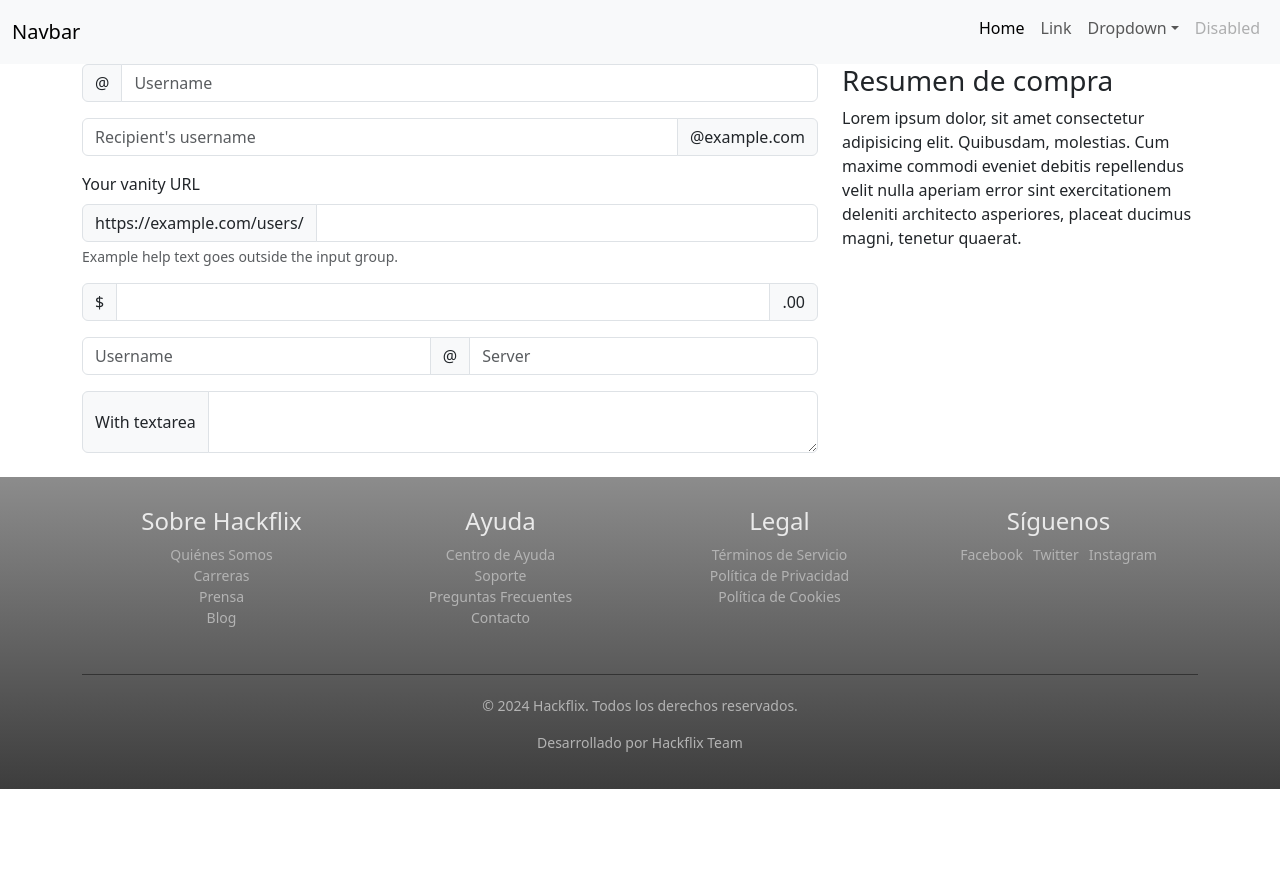
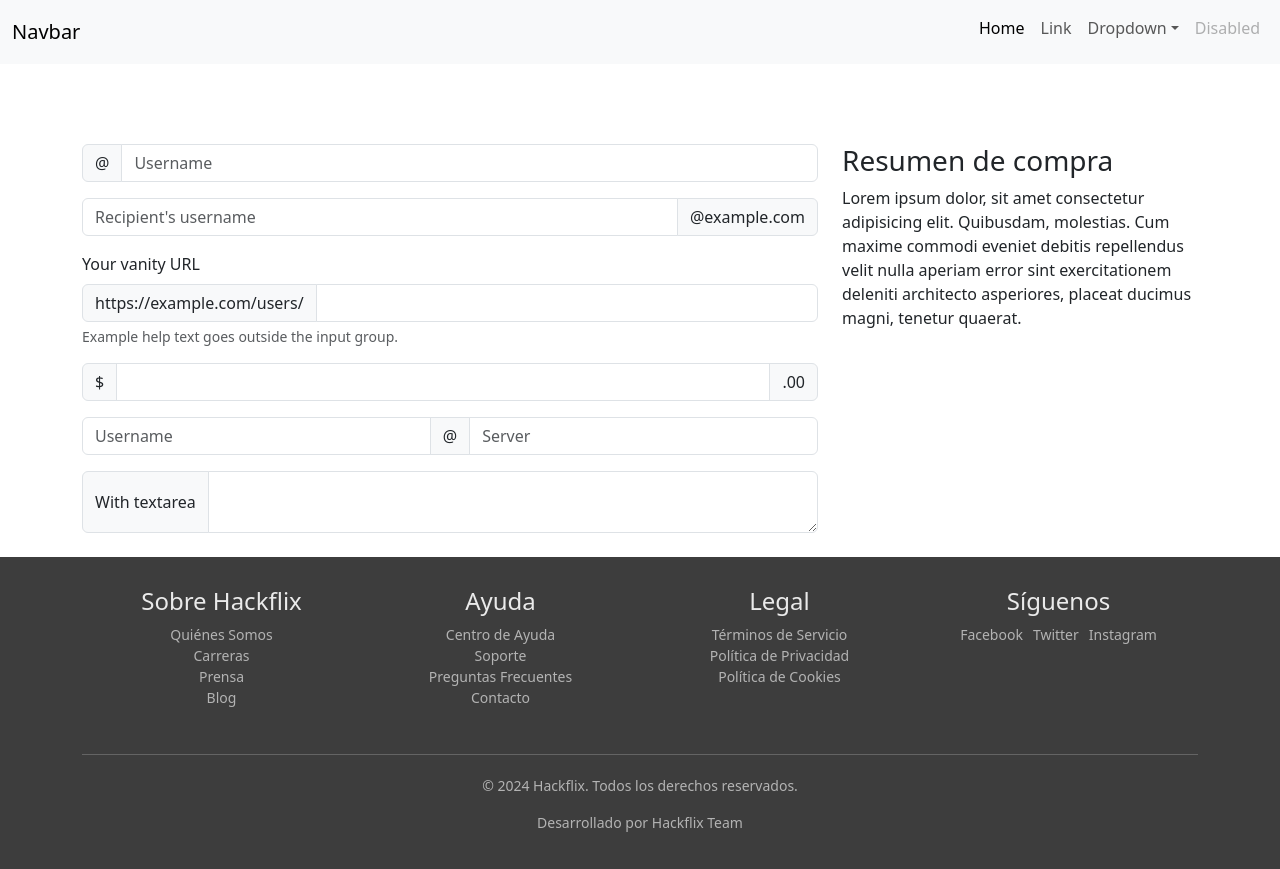
Before and after one commit to DemianVille/ProyectoFinDeAnio-Front-End, a React (Vite) app: page /cart in a window 1280 px wide. Before the commit the page ends 800 px from the top, so only its background shows below. Built offline with nearby package versions, Linux system fonts and the light colour scheme.

Commit message:
img folder

```diff
--- a/src/App.css
+++ b/src/App.css
@@ -9,6 +9,15 @@ footer {
 } */
 
 /* clases provisionales */
+
+/* navBar */
+
+.navPosition{
+  position: fixed;
+  width: 100%;
+  top: 0;
+  z-index: 1;
+}
 
 .navBar {
   display: flex;
@@ -28,6 +37,12 @@ footer {
   border-radius: 0 7px 7px 0;
 }
 
+/* body */
+
+.body{
+  margin-top: 5rem;
+}
+
 .altura {
   height: 20rem;
   background-color: blueviolet;
@@ -36,7 +51,7 @@ footer {
 /* Footer */
 
 .footer {
-  background: linear-gradient(180deg, #5c5c5cb4, #3d3d3d);
+  background-color: #3d3d3d;
   color: #b3b3b3;
   padding: 20px 0;
   text-align: center;
@@ -78,6 +93,6 @@ footer {
 }
 
 .footerEnd {
-  border-top: 1px solid #333;
+  border-top: 1px solid #646464;
   padding-top: 20px;
 }
--- a/src/components/NavBarHome.jsx
+++ b/src/components/NavBarHome.jsx
@@ -23,7 +23,7 @@ export default function NavBarHome() {
   }, []);
   return (
     <>
-      <nav class="navbar navbar-expand bg-body-tertiary">
+      <nav class="navbar navPosition navbar-expand bg-body-tertiary">
         <div class="container-fluid">
           <a class="navbar-brand" href="#">
             Navbar
--- a/src/pages/AboutThisProyect.jsx
+++ b/src/pages/AboutThisProyect.jsx
@@ -6,6 +6,7 @@ export default function AboutThisProyect() {
   return (
     <>
       <NavBar />
+      <div className="container body"></div>
       <Footer />
     </>
   );
--- a/src/pages/Cart.jsx
+++ b/src/pages/Cart.jsx
@@ -6,7 +6,7 @@ export default function Cart() {
   return (
     <>
       <NavBar />
-      <div className="container">
+      <div className="container body">
         <div className="row">
           <div className="col-8">
             <div class="input-group mb-3">
--- a/src/pages/Category.jsx
+++ b/src/pages/Category.jsx
@@ -5,7 +5,7 @@ export default function Categories() {
   return (
     <>
       <NavBar />
-      <div className="container border border-primary">
+      <div className="container body border border-primary">
         <div className="row border border-danger pt-3 pb-3">
           <div className="col-3 border border-dark ">Option 1</div>
           <div className="col-3 border border-dark">Option 2</div>
--- a/src/pages/Home.jsx
+++ b/src/pages/Home.jsx
@@ -6,7 +6,7 @@ export default function Home() {
   return (
     <>
       <NavBarHome />
-      <div className="container">
+      <div className="container body">
         <div className="row">
           <div className="d-flex justify-content-center">
             <h1>Header</h1>
--- a/src/pages/Product.jsx
+++ b/src/pages/Product.jsx
@@ -6,7 +6,7 @@ export default function Product() {
   return (
     <>
       <NavBar />
-      <div className="container border border-primary">
+      <div className="container body border border-primary">
         <div className="row border border-danger pt-3 pb-3 mt-3 mb-3">
           <div className="col-8 border border-dark ">
             <div class="card">
--- a/src/pages/User.jsx
+++ b/src/pages/User.jsx
@@ -6,7 +6,7 @@ export default function User() {
   return (
     <>
       <NavBar />
-      <div className="container">
+      <div className="container body">
         <div className="row">
           <div className="col-2">
             <div>Foto</div>
```
